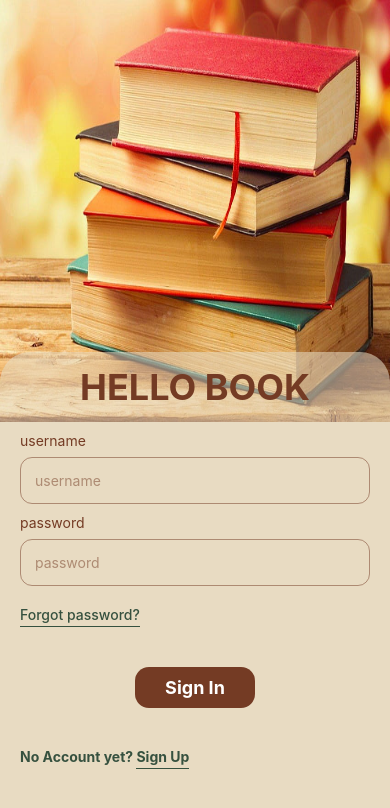
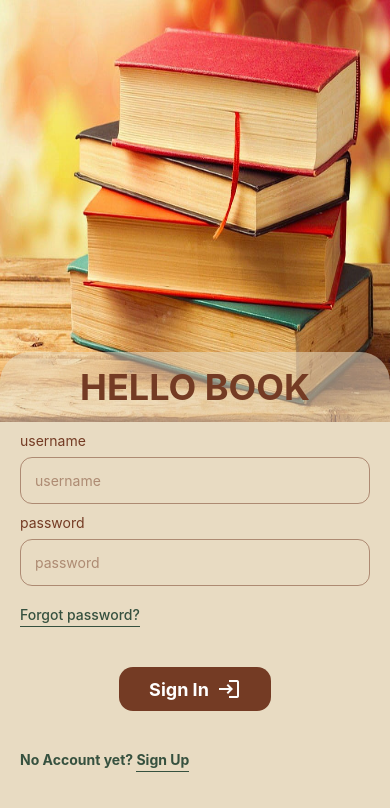
Before and after one commit to IsaqueAkamine/bookFinderApp, a React Native app: screen /Login in a window 390 px wide. Shown: the top 808 px of the page. Built offline with nearby package versions, Linux system fonts and the light colour scheme.

Commit message:
feat: added react native vector icons

```diff
--- a/package.json
+++ b/package.json
@@ -15,7 +15,8 @@
     "react": "18.2.0",
     "react-native": "0.72.5",
     "react-native-safe-area-context": "^4.7.2",
-    "react-native-screens": "^3.25.0"
+    "react-native-screens": "^3.25.0",
+    "react-native-vector-icons": "^10.0.0"
   },
   "devDependencies": {
     "@babel/core": "^7.20.0",
@@ -25,6 +26,7 @@
     "@react-native/metro-config": "^0.72.11",
     "@tsconfig/react-native": "^3.0.0",
     "@types/react": "^18.0.24",
+    "@types/react-native-vector-icons": "^6.4.15",
     "@types/react-test-renderer": "^18.0.0",
     "babel-jest": "^29.2.1",
     "eslint": "^8.19.0",
--- a/src/components/Button/index.tsx
+++ b/src/components/Button/index.tsx
@@ -1,7 +1,9 @@
 import React from 'react';
 import {TouchableOpacityProps} from 'react-native';
+import MaterialIcons from 'react-native-vector-icons/MaterialIcons';
 
 import {Container, Title} from './styles';
+import {COLORS} from '../../constants';
 
 interface ButtonProps extends TouchableOpacityProps {
   title: string;
@@ -12,7 +14,7 @@ const Button: React.FC<ButtonProps> = ({title, icon = null}) => {
   return (
     <Container activeOpacity={0.8}>
       <Title>{title}</Title>
-      {icon && <Title>{'=>'}</Title>}
+      {icon && <MaterialIcons name={icon} color={COLORS.white} size={24} />}
     </Container>
   );
 };
--- a/src/screens/Login/index.tsx
+++ b/src/screens/Login/index.tsx
@@ -46,7 +46,7 @@ const Login: React.FC = () => {
           </ForgotContainer>
 
           <ButtonContainer>
-            <Button title="Sign In" />
+            <Button title="Sign In" icon="login" />
           </ButtonContainer>
 
           <NoAccountContainer>
```
Also changed, not shown: react-native.config.js (added, +9 -0 lines), 5 other files (tests, documents, lock files or other folders).
